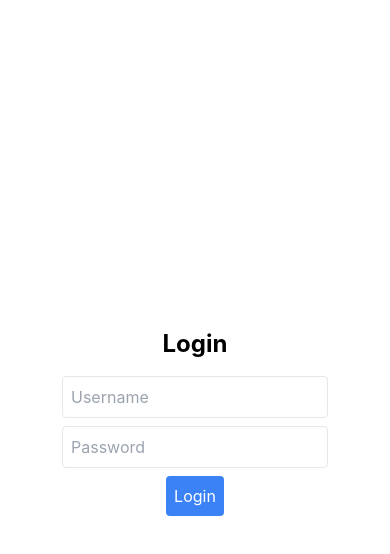
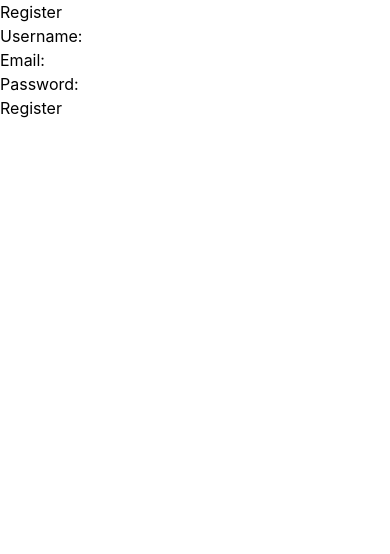
Before and after one commit to LucasPetruci/todo-web, a React (Create React App) app: page /register in a window 390 px wide. Shown: the top 554 px of the page. Built offline with nearby package versions, Linux system fonts and the light colour scheme.

Commit message:
chore: Update routing and add login and registration pages

```diff
--- a/src/App.tsx
+++ b/src/App.tsx
@@ -1,20 +1,19 @@
 import React from "react";
-import "./App.css";
+import { BrowserRouter as Router, Route, Routes } from "react-router-dom";
 import Login from "./Views/login";
+import Register from "./Views/register";
 import Todo from "./Views/todo";
 
-function App() {
-  const [isLoggedIn, setIsLoggedIn] = React.useState(false);
-
-  const handleLogin = () => {
-    setIsLoggedIn(true);
-  };
-
+const App: React.FC = () => {
   return (
-    <div>
-      {isLoggedIn ? <Todo /> : <Login onLogin={handleLogin} />}
-    </div>
+    <Router>
+      <Routes>
+        <Route path="/" element={<Login onLogin={() => {}} />} />
+        <Route path="/register" element={<Register onRegister={() => {}} />} />
+        <Route path="/todo" element={<Todo onTodo={() => {}} />} />
+      </Routes>
+    </Router>
   );
-}
+};
 
 export default App;
--- a/src/Views/login.tsx
+++ b/src/Views/login.tsx
@@ -1,4 +1,5 @@
 import React from "react";
+import { useNavigate } from 'react-router-dom';
 
 interface LoginProps {
   onLogin: () => void;
@@ -7,36 +8,64 @@ interface LoginProps {
 const Login: React.FC<LoginProps> = ({ onLogin }) => {
   const [username, setUsername] = React.useState("");
   const [password, setPassword] = React.useState("");
+  const navigate = useNavigate();
 
   const handleLogin = () => {
     if (username && password) {
       onLogin();
+      navigate('/todo');
     }
   };
 
   return (
-    <div className="flex flex-col items-center justify-center h-screen">
-      <h1 className="text-2xl font-bold mb-4">Login</h1>
+    <div className="relative flex flex-col items-center justify-center h-screen">
+      <div
+        className="absolute inset-0 bg-cover bg-center"
+        style={{
+          backgroundImage: "url('/background.png')",
+          backgroundSize: "100%",
+          boxShadow: "inset 0 0 0 1000px rgba(0, 0, 0, 0.5)",
+        }}
+      ></div>
+      <div className="relative flex flex-col p-20 rounded-lg shadow-lg bg-white w-4/5 md:w-1/2 lg:w-1/3">
+        <div className="">
+          <h1 className="text-3xl font-bold mb-6 pb-7 text-center">
+            Faça login na sua conta
+          </h1>
+          <p className="text-lg mb-2">Email</p>
           <input
-        type="text"
-        placeholder="Username"
+            type="email"
+            placeholder="Email"
             value={username}
             onChange={(e) => setUsername(e.target.value)}
-        className="mb-2 p-2 border rounded"
+            className="mb-4 p-3 text-lg border rounded w-full"
           />
+          <p className="text-lg mb-2">Senha</p>
           <input
             type="password"
-        placeholder="Password"
+            placeholder="Senha"
             value={password}
             onChange={(e) => setPassword(e.target.value)}
-        className="mb-2 p-2 border rounded"
+            className="mb-4 p-3 text-lg border rounded w-full"
           />
+          <div className="flex justify-center">
             <button
               onClick={handleLogin}
-        className="bg-blue-500 text-white p-2 rounded"
+              className="bg-purple-500 text-white p-3 text-lg rounded w-full"
             >
-        Login
+              Entrar
             </button>
+          </div>
+          <div className="text-center mt-6">
+            <h3 className="text-lg">
+              Não possui uma conta?{" "}
+              <a href="/register" className="text-blue-500 underline">
+                Cadastre-se
+              </a>
+            </h3>
+          </div>
+        </div>
+      </div>
     </div>
   );
 };
--- /dev/null
+++ b/src/Views/register.tsx
@@ -0,0 +1,57 @@
+import React, { useState } from 'react';
+
+
+interface RegisterProps {
+  onRegister: () => void;
+}
+const Register: React.FC<RegisterProps> = () => {
+  const [username, setUsername] = useState('');
+  const [email, setEmail] = useState('');
+  const [password, setPassword] = useState('');
+
+  const handleSubmit = (event: React.FormEvent) => {
+    event.preventDefault();
+    // Aqui você pode adicionar a lógica para enviar os dados do formulário
+    console.log('Username:', username);
+    console.log('Email:', email);
+    console.log('Password:', password);
+  };
+
+  return (
+    <div>
+      <h2>Register</h2>
+      <form onSubmit={handleSubmit}>
+        <div>
+          <label htmlFor="username">Username:</label>
+          <input
+            type="text"
+            id="username"
+            value={username}
+            onChange={(e) => setUsername(e.target.value)}
+          />
+        </div>
+        <div>
+          <label htmlFor="email">Email:</label>
+          <input
+            type="email"
+            id="email"
+            value={email}
+            onChange={(e) => setEmail(e.target.value)}
+          />
+        </div>
+        <div>
+          <label htmlFor="password">Password:</label>
+          <input
+            type="password"
+            id="password"
+            value={password}
+            onChange={(e) => setPassword(e.target.value)}
+          />
+        </div>
+        <button type="submit">Register</button>
+      </form>
+    </div>
+  );
+};
+
+export default Register;
--- a/src/Views/todo.tsx
+++ b/src/Views/todo.tsx
@@ -8,7 +8,10 @@ import {
   faPen,
 } from "@fortawesome/free-solid-svg-icons";
 
-const Todo: React.FC = () => {
+interface TodoProps {
+  onTodo: () => void;
+}
+const Todo: React.FC<TodoProps> = () => {
   const [newTask, setNewTask] = React.useState("");
   const [showInput, setShowInput] = React.useState(false);
   const [tasks, setTasks] = React.useState<string[]>([]);
```
Also changed, not shown: 1 other file (tests, documents, lock files or other folders). Lines whose indentation alone changed are shown as unchanged.
